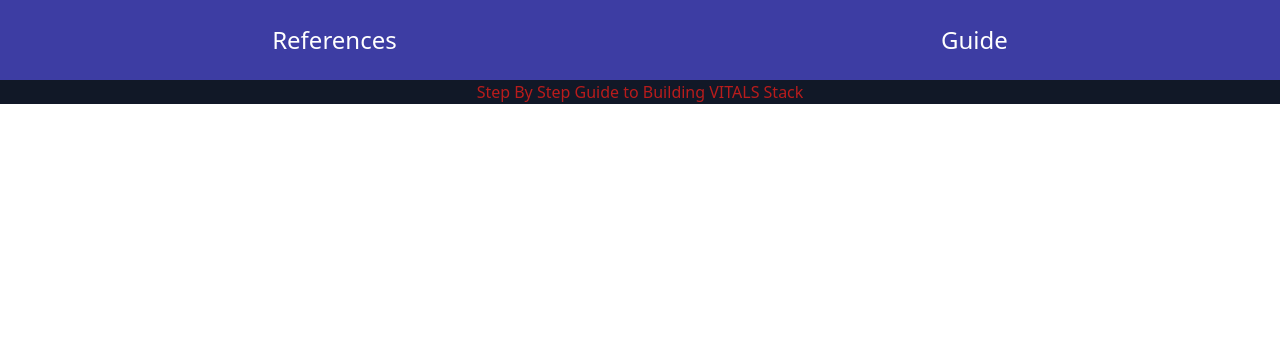
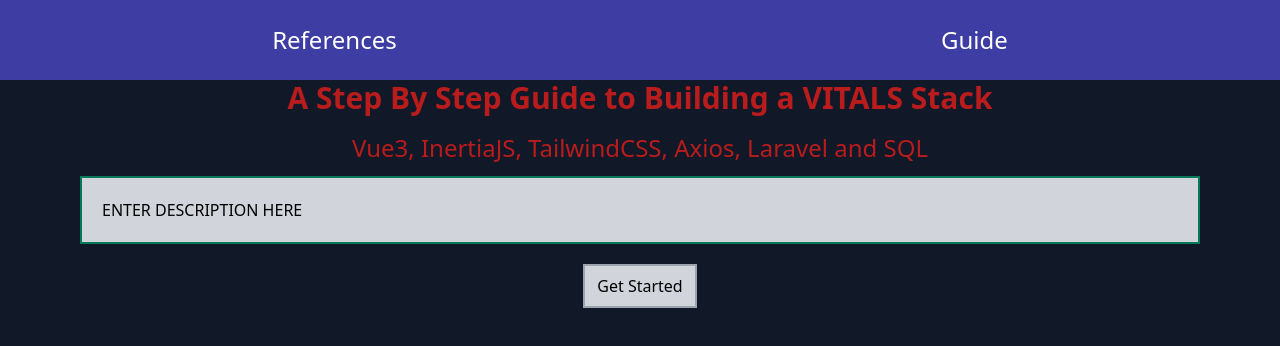
Before and after one commit to Jonathan-Day-Dev/vitals-stack, a Vue app: page / in a window 1280 px wide. Shown: the top 346 px of the page. Built offline with nearby package versions, Linux system fonts and the light colour scheme.

Commit message:
added BaseButton component

```diff
--- a/public/index.html
+++ b/public/index.html
@@ -7,7 +7,7 @@
     <link rel="icon" href="<%= BASE_URL %>favicon.ico">
     <title><%= htmlWebpackPlugin.options.title %></title>
   </head>
-  <body>
+  <body class="bg-gray-900">
     <noscript>
       <strong>We're sorry but <%= htmlWebpackPlugin.options.title %> doesn't work properly without JavaScript enabled. Please enable it to continue.</strong>
     </noscript>
--- /dev/null
+++ b/src/components/UI/BaseButton.vue
@@ -0,0 +1,18 @@
+<template>
+    <button>{{ btnText }}</button>
+</template>
+
+<script>
+export default {
+    props: ['btnText']
+}
+</script>
+
+<style scoped>
+button {
+    @apply bg-gray-300 py-2 px-3 border-2 border-gray-400 border-solid mx-auto block mt-5;
+}
+button:hover {
+    @apply cursor-pointer bg-red-200 border-red-300;
+}
+</style>
--- a/src/components/nav/TheNavbar.vue
+++ b/src/components/nav/TheNavbar.vue
@@ -16,7 +16,7 @@
         display: flex;
         justify-content: space-around;
         align-items: center;
-        position: relative;
+        position: fixed;
         top: 0;
         left: 0;
         height: 10vh;
--- a/src/components/static/Welcome.vue
+++ b/src/components/static/Welcome.vue
@@ -1,17 +1,29 @@
 <template>
     <div>
-        <h1>Step By Step Guide to Building VITALS Stack</h1>
+        <h1>A Step By Step Guide to Building a VITALS Stack</h1>
+        <h2>Vue3, InertiaJS, TailwindCSS, Axios, Laravel and SQL</h2>
+        <p>ENTER DESCRIPTION HERE</p>
+        <BaseButton btnText="Get Started" />
     </div>
 </template>
 
 <script>
+import BaseButton from '../UI/BaseButton.vue';
 export default {
-
+    components: {
+        BaseButton
+    }
 }
 </script>
 
 <style scoped>
 h1 {
-    @apply bg-gray-900 text-red-700 text-center;
+    @apply text-red-700 text-center mt-16 py-4 text-3xl font-bold;
+}
+h2 {
+    @apply text-red-700 text-center text-2xl;
+}
+p {
+    @apply bg-gray-300 border-2 border-green-700 border-solid mx-20 mt-3 p-5;
 }
 </style>
```
